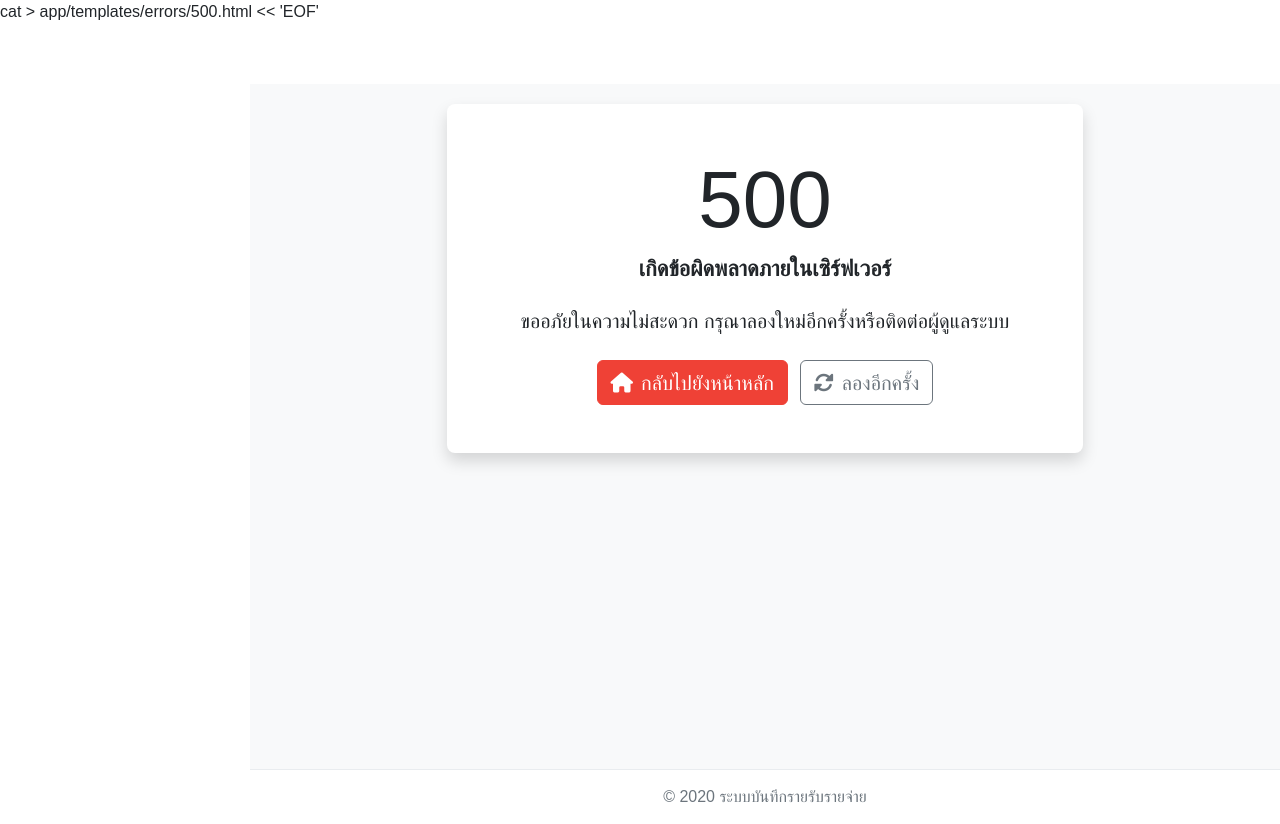
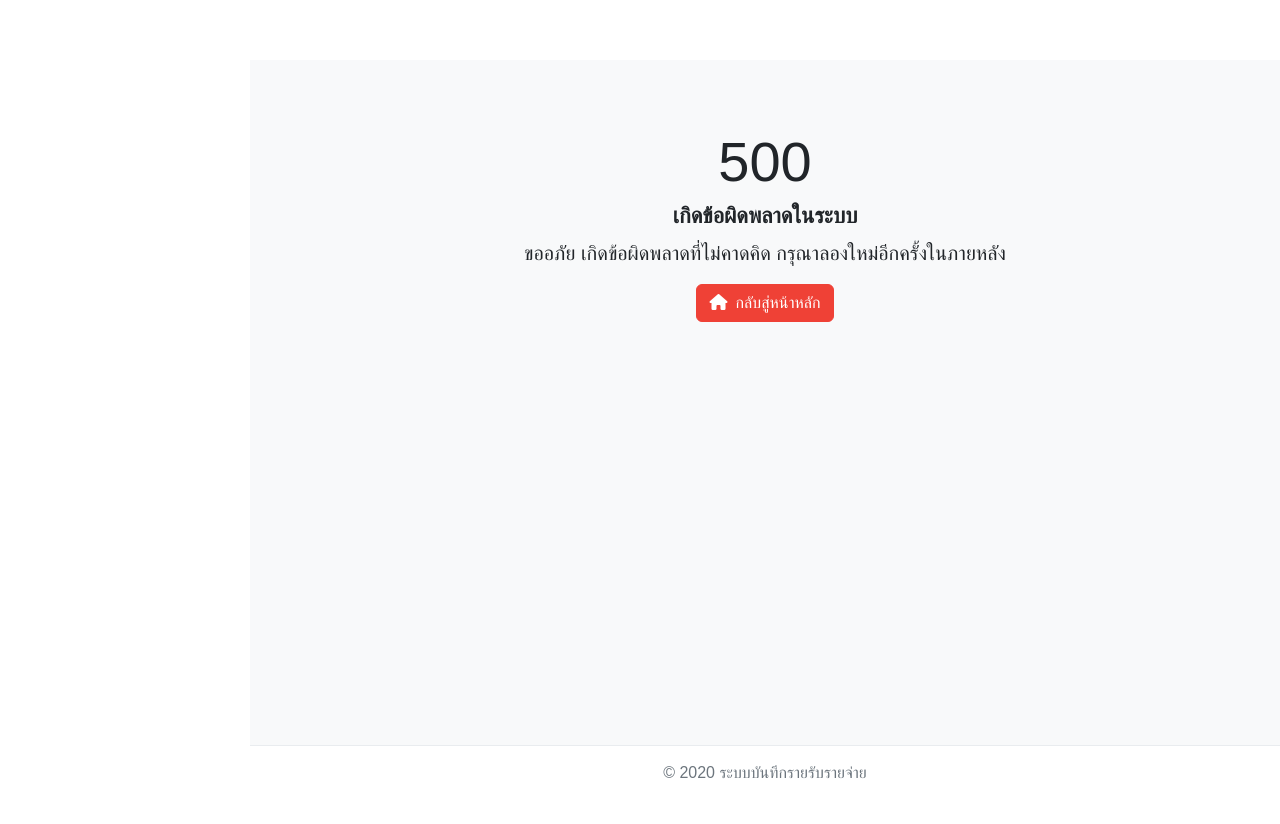
Before and after one commit to kwamkid/expense_tracker, a Python web app: template app/templates/errors/500.html in a window 1280 px wide. After the commit the page ends 779 px from the top, so only its background shows below. Run offline with Jinja, Linux system fonts and the light colour scheme; the template is opened without the code that fills it: most values are stand-ins (such as "Sample title", 1, 10 or a date in 2020); some libraries are stand-ins or nearby versions; some web fonts are replaced.

Commit message:
Go live 1st version

```diff
--- a/app/templates/base.html
+++ b/app/templates/base.html
@@ -396,9 +396,9 @@
     <script src="https://cdn.jsdelivr.net/npm/bootstrap@5.1.3/dist/js/bootstrap.bundle.min.js" defer></script>
     <script src="https://code.jquery.com/jquery-3.6.0.min.js" defer></script>
     <!-- โหลด Chart.js เฉพาะเมื่อจำเป็น -->
-    {% if request.endpoint.startswith('reports') or request.endpoint.startswith('dashboard') %}
-    <script src="https://cdn.jsdelivr.net/npm/chart.js"></script>
-    {% endif %}
+  {% if request.endpoint and (request.endpoint.startswith('reports') or request.endpoint.startswith('dashboard')) %}
+<script src="https://cdn.jsdelivr.net/npm/chart.js"></script>
+{% endif %}
 
     <!-- Main.js ที่มีการปรับปรุงแล้ว -->
     <script src="{{ url_for('static', filename='js/main.js') }}"></script>
--- a/app/templates/errors/500.html
+++ b/app/templates/errors/500.html
@@ -1,23 +1,13 @@
-cat > app/templates/errors/500.html << 'EOF'
+{# app/templates/errors/500.html #}
 {% extends "base.html" %}
 
 {% block content %}
-<div class="row justify-content-center">
-    <div class="col-md-8 text-center">
-        <div class="card shadow">
-            <div class="card-body p-5">
-                <h1 class="display-1">500</h1>
-                <h2 class="mb-4">เกิดข้อผิดพลาดภายในเซิร์ฟเวอร์</h2>
-                <p class="lead mb-4">ขออภัยในความไม่สะดวก กรุณาลองใหม่อีกครั้งหรือติดต่อผู้ดูแลระบบ</p>
-                <a href="{{ url_for('dashboard.index') }}" class="btn btn-primary btn-lg me-2">
-                    <i class="fas fa-home me-2"></i>กลับไปยังหน้าหลัก
-                </a>
-                <a href="javascript:window.location.reload(true)" class="btn btn-outline-secondary btn-lg">
-                    <i class="fas fa-sync-alt me-2"></i>ลองอีกครั้ง
-                </a>
-            </div>
-        </div>
-    </div>
+<div class="container text-center py-5">
+    <h1 class="display-4">500</h1>
+    <h2>เกิดข้อผิดพลาดในระบบ</h2>
+    <p class="lead">ขออภัย เกิดข้อผิดพลาดที่ไม่คาดคิด กรุณาลองใหม่อีกครั้งในภายหลัง</p>
+    <a href="{{ url_for('dashboard.index') if current_user.is_authenticated else url_for('auth.login') }}" class="btn btn-primary">
+        <i class="fas fa-home me-2"></i>กลับสู่หน้าหลัก
+    </a>
 </div>
 {% endblock %}
-EOF
```
Also changed, not shown: app/config.py (+13 -1 lines), app/templates/errors/404.html (+8 -15 lines).
